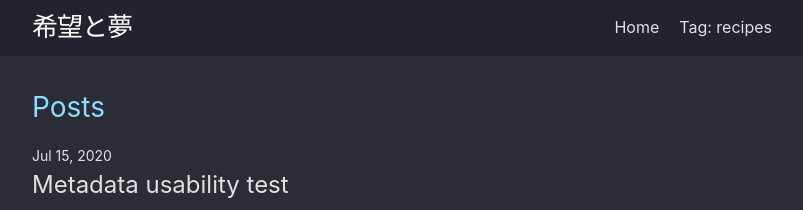
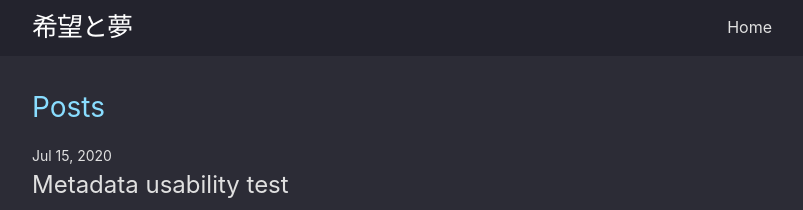
Before and after one commit to garciaErick/blog, a Jekyll site: the page built from index.md, in a window 1280 px wide. Shown: the top 210 px of the page, without its empty margins (238-1041 px from the left). Built offline with Jekyll 4.4.1, drawn with Linux system fonts in a browser that asks for light colours.

Commit message:
Update header.html

```diff
--- a/_includes/header.html
+++ b/_includes/header.html
@@ -18,10 +18,11 @@
         </label>
 
         <div class="trigger">
+					<a class="page-link" rel="author" href="https://erick-garcia.com">Home</a>
           {%- for path in page_paths -%}
             {%- assign my_page = site.pages | where: "path", path | first -%}
             {%- if my_page.title -%}
-            <a class="page-link" href="{{ my_page.url | relative_url }}">{{ my_page.title | escape }}</a>
+            <!-- <a class="page-link" href="{{ my_page.url | relative_url }}">{{ my_page.title | escape }}</a> -->
             {%- endif -%}
           {%- endfor -%}
         </div>
```
